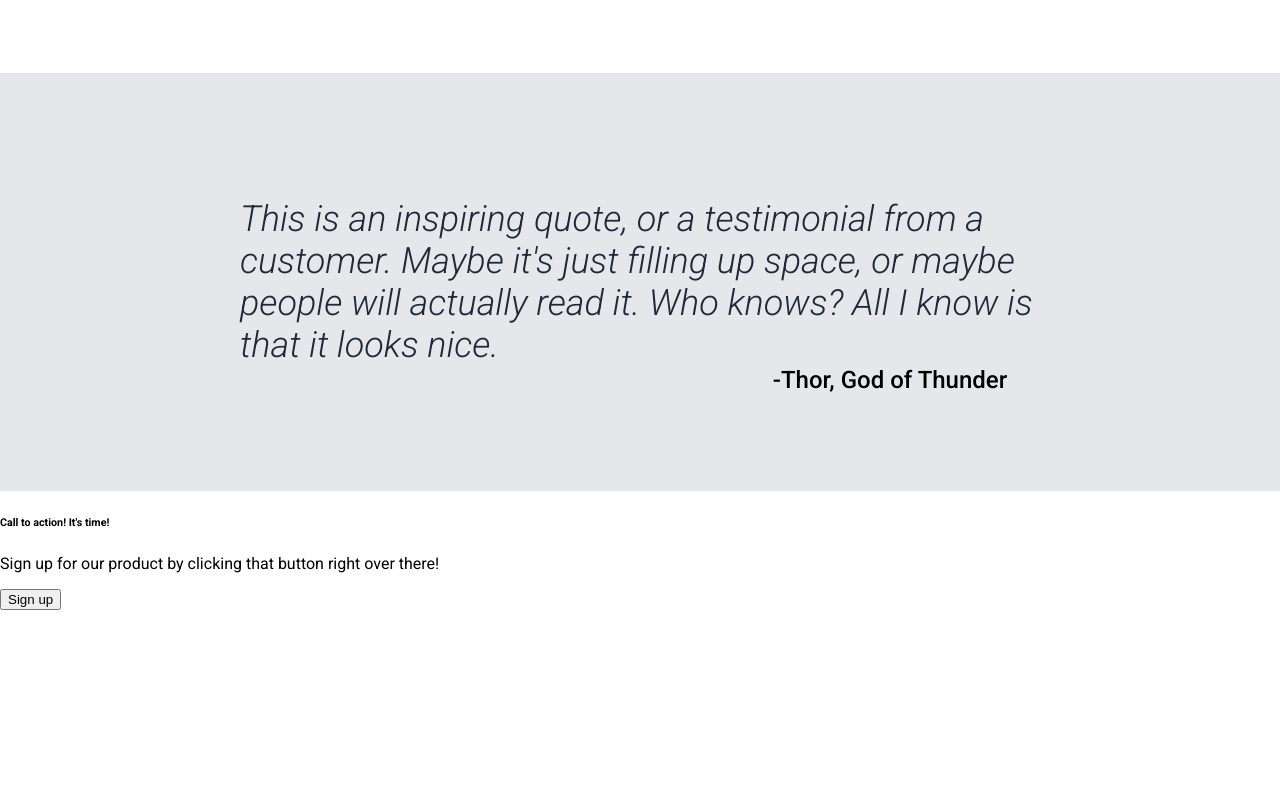
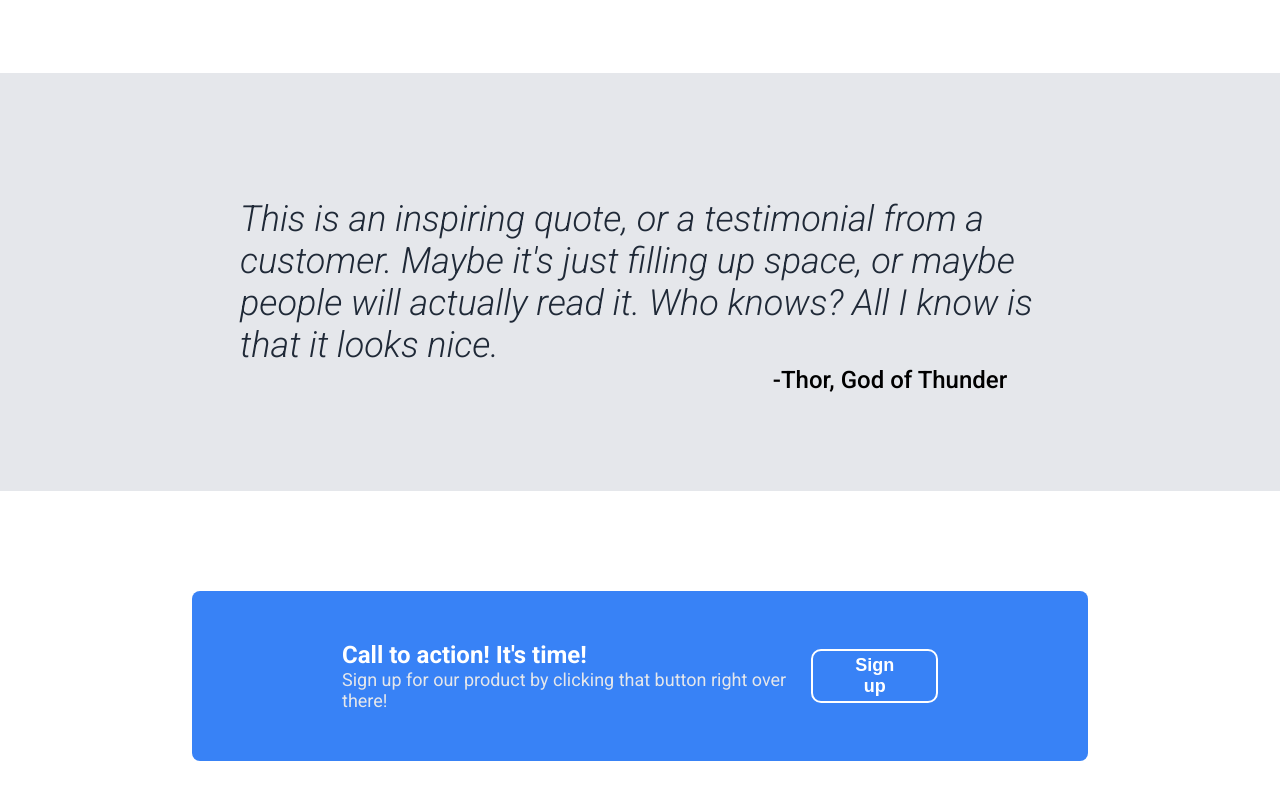
Before and after one commit to icorvus/ragdoll-page, a plain HTML site: page index.html in a window 1280 px wide. Shown: the part 898-1698 px from the top of the page. Before the commit the page ends 1508 px from the top, so only its background shows below. Drawn offline with Linux system fonts and the light colour scheme.

Commit message:
Finished styling call to action section

```diff
--- a/style.css
+++ b/style.css
@@ -144,3 +144,43 @@ ul {
   font-weight: 500;
   margin: 0 0 97px 500px;
 }
+
+.cta {
+  display: flex;
+  justify-content: space-between;
+  align-items: center;
+  margin: 100px 15%;
+  background-color: #3882F6;
+  padding: 50px 150px;
+  border-radius: 8px;
+}
+
+.cta-text {
+  display: flex;
+  flex-direction: column;
+}
+
+.cta-head {
+  font-size: 24px;
+  margin: 0px;
+  color: #ffffff
+}
+
+.cta-subtext {
+  font-size: 18px;
+  color: #E5E7EB;
+  margin: 0px;
+}
+
+.cta-button {
+  border: 2px solid #ffffff;
+  padding: 4px 30px;
+  background-color: #3882F6;
+  color: #ffffff;
+  font-size: 18px;
+  border-radius: 10px;
+}
+
+.cta-button, .hero-button {
+  font-weight: 700;
+}
```
